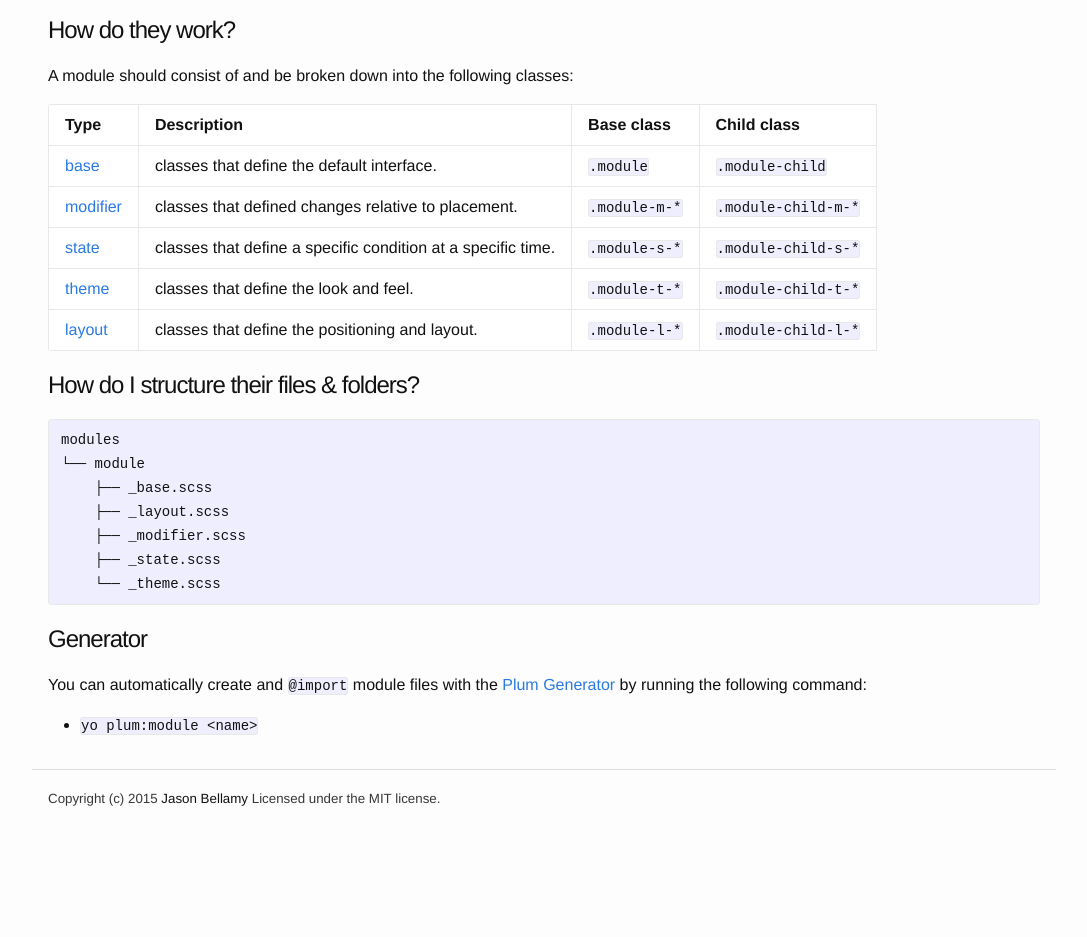
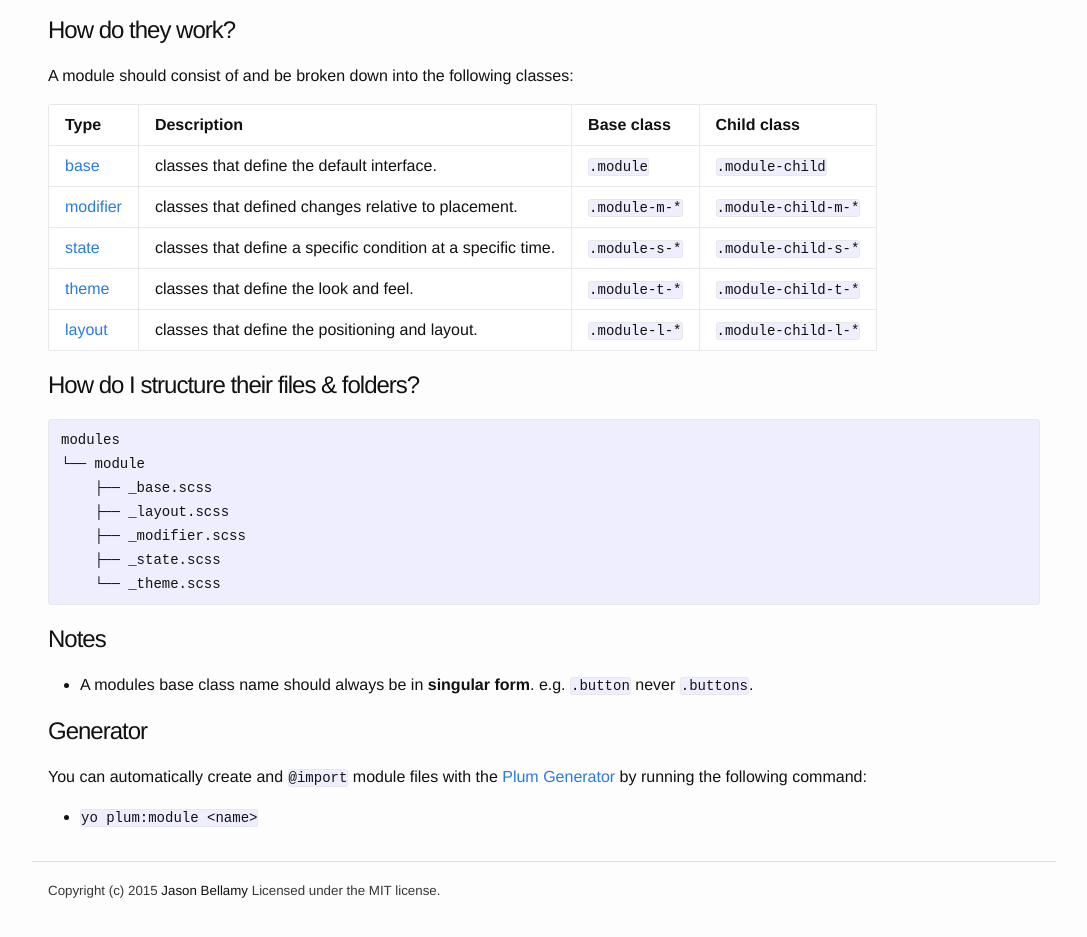
Before and after one commit to plum-css/plum, a Jekyll site: the page built from _docs/modules.md, in a window 1280 px wide, cut to the strip 308-1258 px from the top of the page. Shown: the top 937 px of the strip, without its empty margins (96-1183 px from the left). Built offline with Jekyll 4.4.1, drawn with Linux system fonts in a browser that asks for light colours; nearby versions of some CDN libraries; Markdown is read by kramdown in place of the engine named in the settings; before the commit the page ends 1166 px from its top, so only the background shows below that.

Commit message:
added notes about singular form naming convention to the modules docs

````diff
--- a/_docs/modules.md
+++ b/_docs/modules.md
@@ -58,6 +58,11 @@ modules
     └── _theme.scss
 ```
 
+## Notes
+
+- A modules base class name should always be in **singular form**. e.g. ``.button`` never ``.buttons``.
+
+
 ## Generator
 
 You can automatically create and `@import` module files with the [Plum Generator](https://github.com/plum-css/generator-plum) by running the following command:
````
